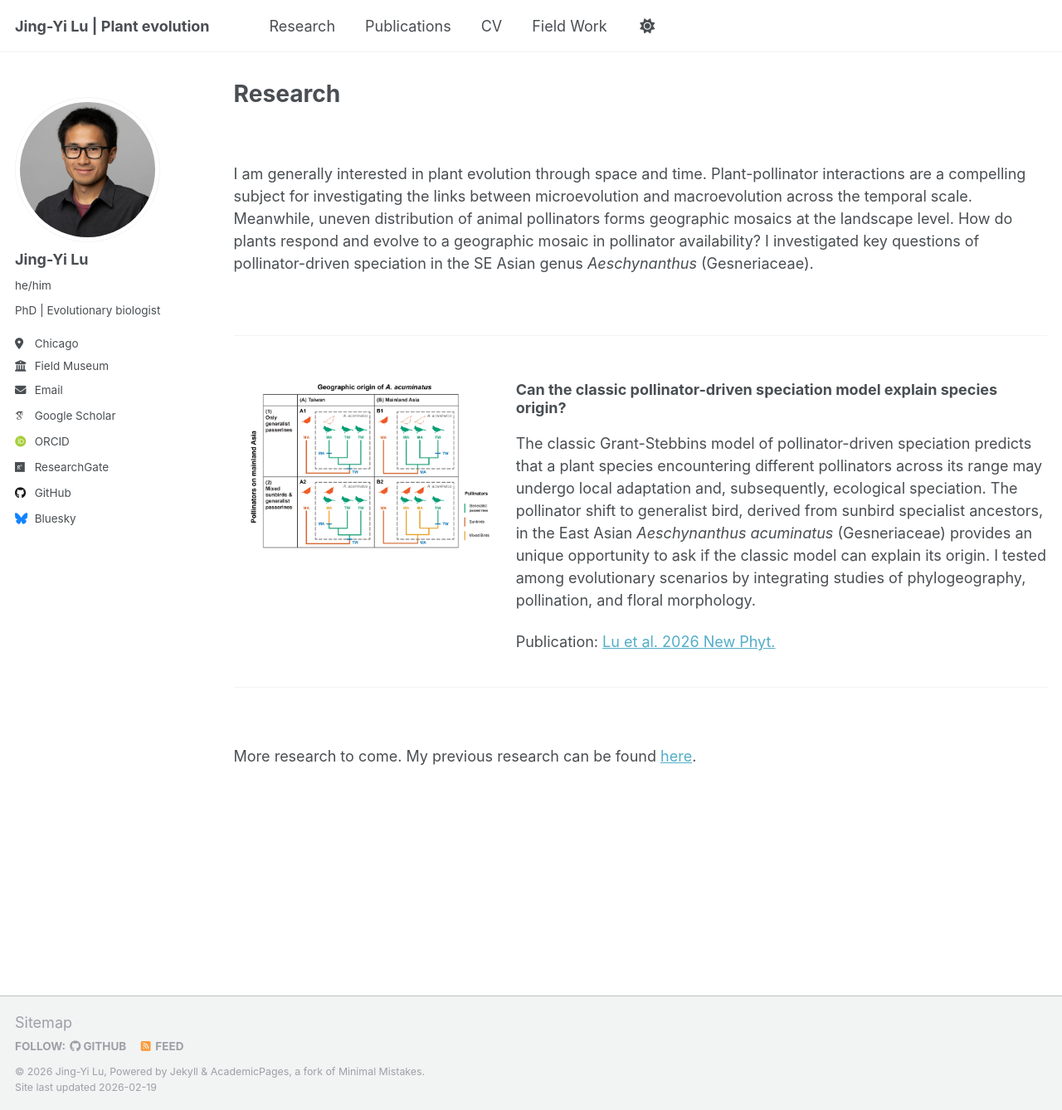
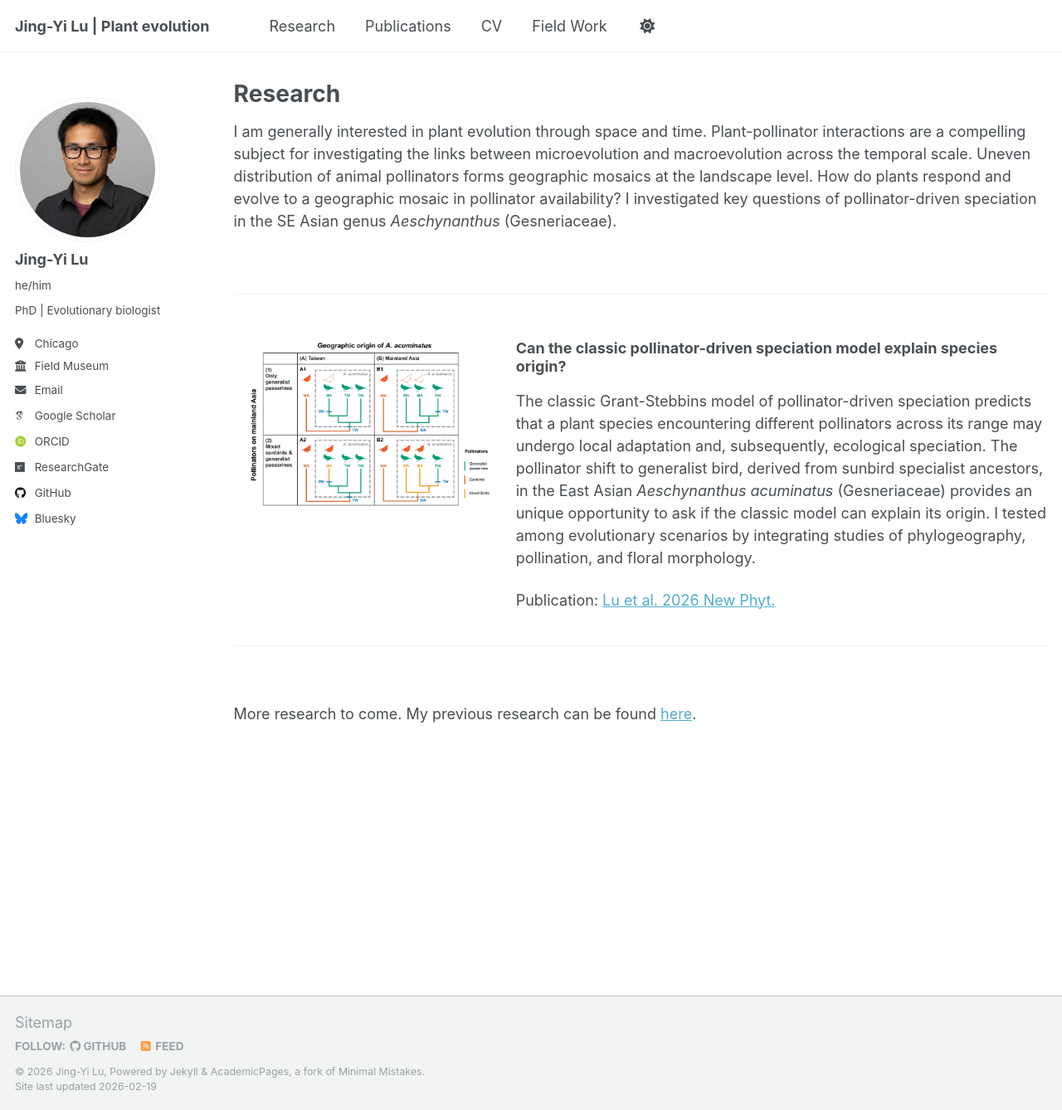
Before and after one commit to jingyilu/jingyilu.github.io, a Jekyll site: the page built from _pages/research.md, in a window 1280 px wide and 1338 px high. Shown: the whole window at 83% size. Built offline with Jekyll 4.4.1, drawn with Linux system fonts in a browser that asks for light colours; some web fonts are replaced; a script that is not in the unit is left out.

Commit message:
update research

```diff
--- a/_pages/research.md
+++ b/_pages/research.md
@@ -5,9 +5,7 @@ permalink: /research/
 author_profile: true
 ---
 
-<br> <!-- Empty lines added here -->
-
-I am generally interested in plant evolution through space and time. Plant-pollinator interactions are a compelling subject for investigating the links between microevolution and macroevolution across the temporal scale. Meanwhile, uneven distribution of animal pollinators forms geographic mosaics at the landscape level. How do plants respond and evolve to a geographic mosaic in pollinator availability? I investigated key questions of pollinator-driven speciation in the SE Asian genus <em>Aeschynanthus</em> (Gesneriaceae).
+I am generally interested in plant evolution through space and time. Plant-pollinator interactions are a compelling subject for investigating the links between microevolution and macroevolution across the temporal scale. Uneven distribution of animal pollinators forms geographic mosaics at the landscape level. How do plants respond and evolve to a geographic mosaic in pollinator availability? I investigated key questions of pollinator-driven speciation in the SE Asian genus <em>Aeschynanthus</em> (Gesneriaceae).
 
 <br> <!-- Empty lines added here -->
 
```
